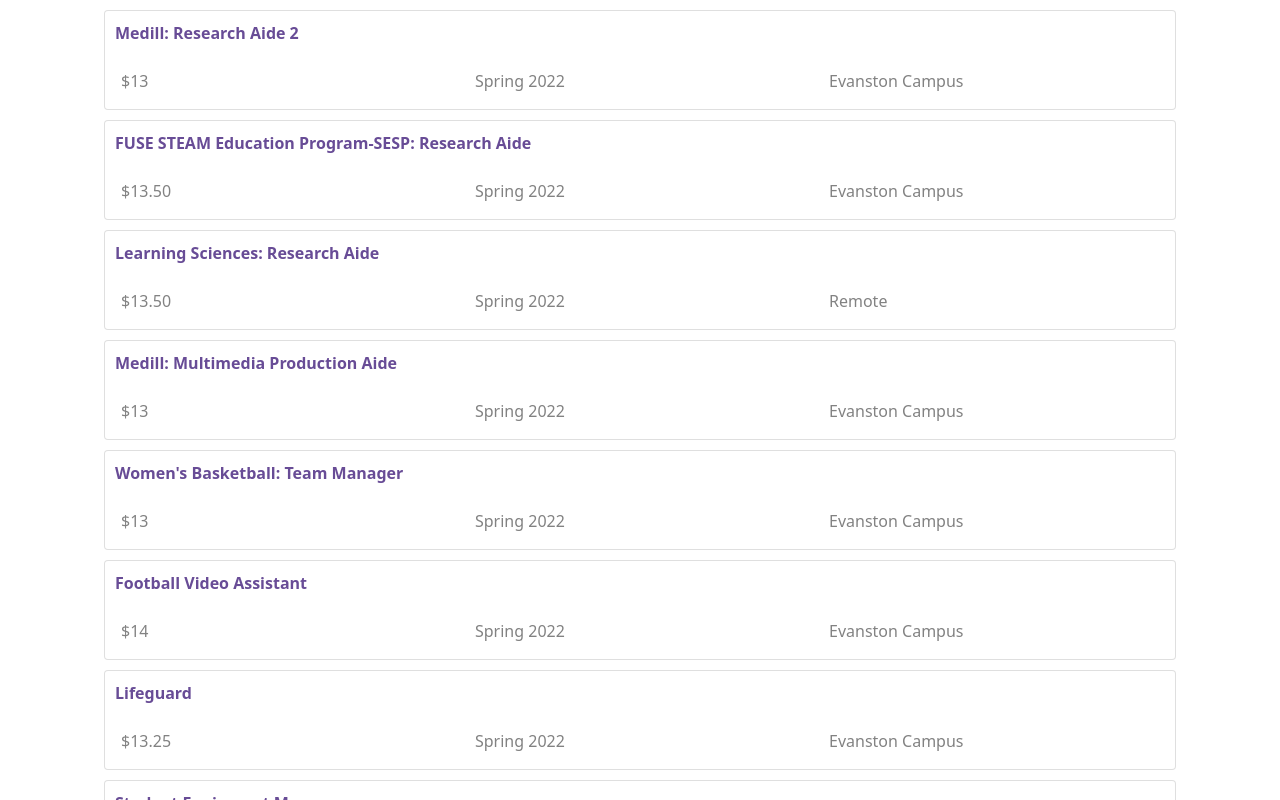
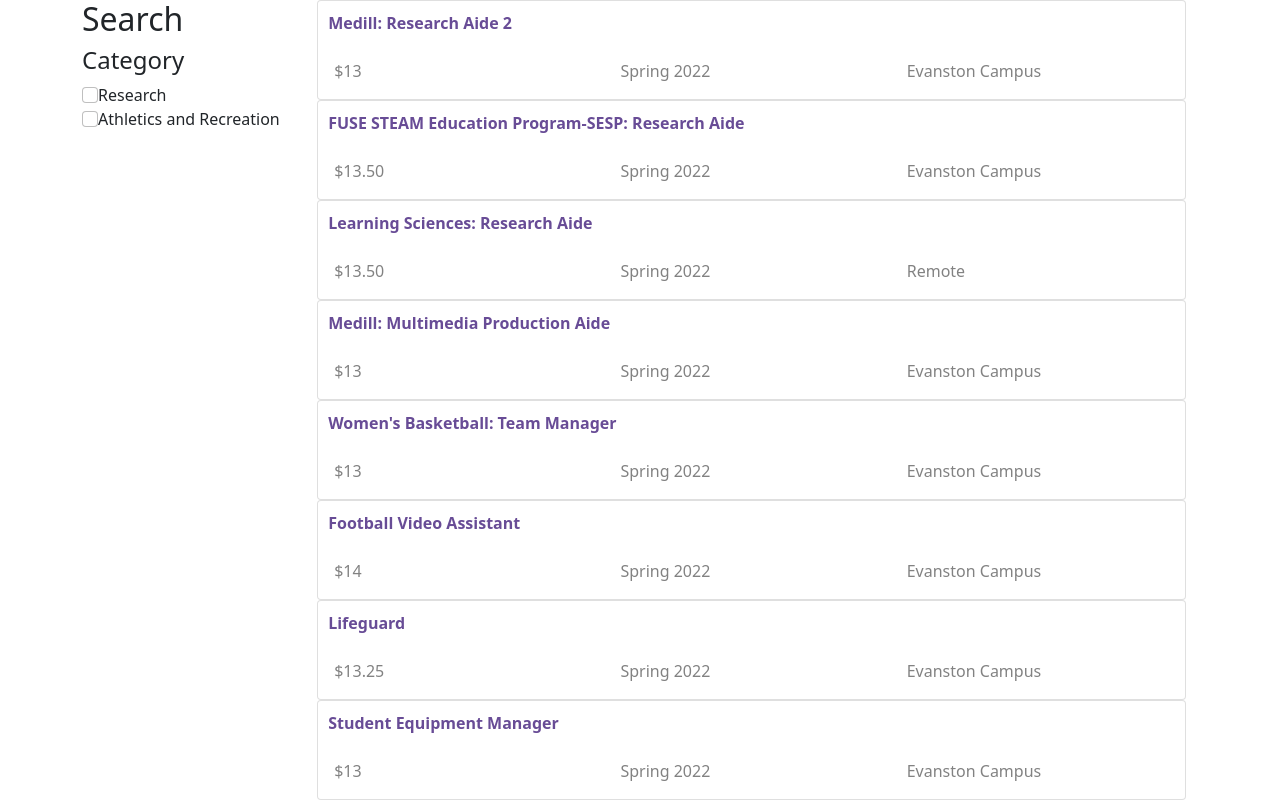
Before and after one commit to 394-s22/myNUJob, a React (Create React App) app: page / in a window 1280 px wide. Shown: the top 800 px of the page. Built offline with nearby package versions, Linux system fonts and the light colour scheme.

Commit message:
Add filtering functionality

```diff
--- a/src/App.css
+++ b/src/App.css
@@ -2,10 +2,19 @@
   text-align: center;
 }
 
+.container {
+  display: flex;
+  flex-direction: row;
+}
+
+.cards {
+  width: 80%;
+}
+
 .card {
-  margin: 10px;
   background-color: #828282;
 }
+
 .card-text {
   color: #828282;
 }
@@ -16,3 +25,8 @@
   padding-left: 10px;
   color: #684c96;
 }
+
+
+.filters {
+  width: 20%;
+}
--- a/src/App.js
+++ b/src/App.js
@@ -1,5 +1,7 @@
 import './App.css';
+import React, { useState } from 'react';
 import JobList from './components/JobList.js';
+import FilterMenu from './components/FilterMenu.js';
 import { useData } from './utilities/firebase.js';
 import 'bootstrap/dist/css/bootstrap.min.css';
 
@@ -107,12 +109,19 @@
 
 ]
 
-function App() {
+const App = () => {
+  /*
+	const [selectedFilters, setSelectedFilters] = useState({
+		"category": []
+	})
+  */
+
+  const [filterCategories, setFilterCategories] = useState([])
 
 	return (
 		<div className="container">
-
-		<JobList jobs={job_list}></JobList>
+			<FilterMenu filterCategories={filterCategories} setFilterCategories={setFilterCategories} />
+			<JobList jobs={job_list} filterCategories={filterCategories}/>
 		</div>
 	);
 }
--- /dev/null
+++ b/src/components/FilterMenu.js
@@ -0,0 +1,30 @@
+import React, { Component } from 'react'
+
+const FilterMenu = ({filterCategories, setFilterCategories}) => {
+
+  const toggle = (x, lst) =>
+    lst.includes(x) ? lst.filter(y => y !== x) : [x, ...lst];
+
+  return (
+    <div className='filters'>
+      <h2>Search</h2>
+      <h4>Category</h4>
+      <div>
+        <input class="form-check-input" type="checkbox" value="Research" id="flexCheckDefault"
+          onChange={e => setFilterCategories(toggle(e.target.value, filterCategories))}/>
+        <label class="form-check-label" for="flexCheckDefault">
+          Research
+        </label>
+      </div>
+      <div>
+        <input class="form-check-input" type="checkbox" value="Athletics and Recreation" id="flexCheckDefault"
+          onChange={e => setFilterCategories(toggle(e.target.value, filterCategories))}/>
+        <label class="form-check-label" for="flexCheckDefault">
+          Athletics and Recreation
+        </label>
+      </div>
+    </div>
+  )
+}
+
+export default FilterMenu;
--- a/src/components/JobList.js
+++ b/src/components/JobList.js
@@ -1,11 +1,17 @@
 import React from 'react'
 import Job from './Job.js'
-const JobList = ({jobs}) => {
+
+const JobList = ({jobs, filterCategories}) => {
   return (
-    <div className="cards">{jobs.map((j) =>
-        <Job job={j} />
-        )}</div>
+    <div className="cards">
+      {filterCategories.length === 0 ?
+        jobs.map((j) =>
+        <Job job={j} />) :
+        jobs.filter(j => filterCategories.includes(j.category)).map((j) =>
+        <Job job={j} />)
+      }
+    </div>
   )
 }
 
-export default JobList
+export default JobList;
```
Also changed, not shown: 1 other file (tests, documents, lock files or other folders). Lines whose indentation alone changed are shown as unchanged.
